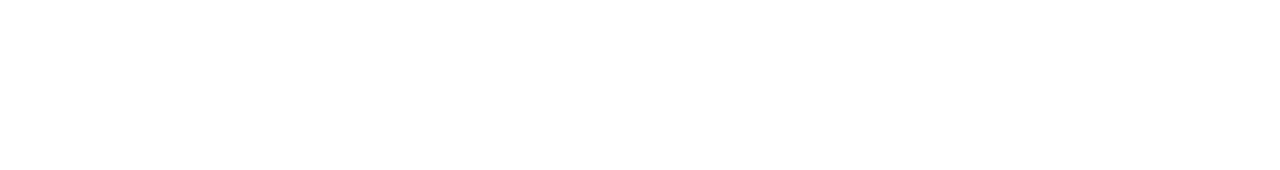
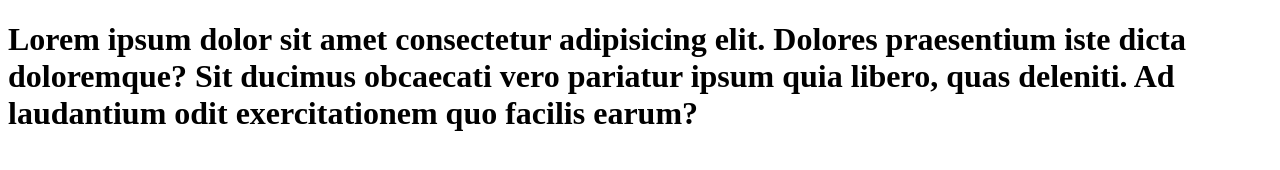
Before and after one commit to BMoszczynski2007/project2, a plain HTML site: page public/index.html in a window 1280 px wide. Drawn offline with Linux system fonts and the light colour scheme.

Commit message:
add lorem ipsum

```diff
--- a/public/index.html
+++ b/public/index.html
@@ -6,5 +6,12 @@
     <meta name="viewport" content="width=device-width, initial-scale=1.0" />
     <title>Document</title>
   </head>
-  <body></body>
+  <body>
+    <h1>
+      Lorem ipsum dolor sit amet consectetur adipisicing elit. Dolores
+      praesentium iste dicta doloremque? Sit ducimus obcaecati vero pariatur
+      ipsum quia libero, quas deleniti. Ad laudantium odit exercitationem quo
+      facilis earum?
+    </h1>
+  </body>
 </html>
```
